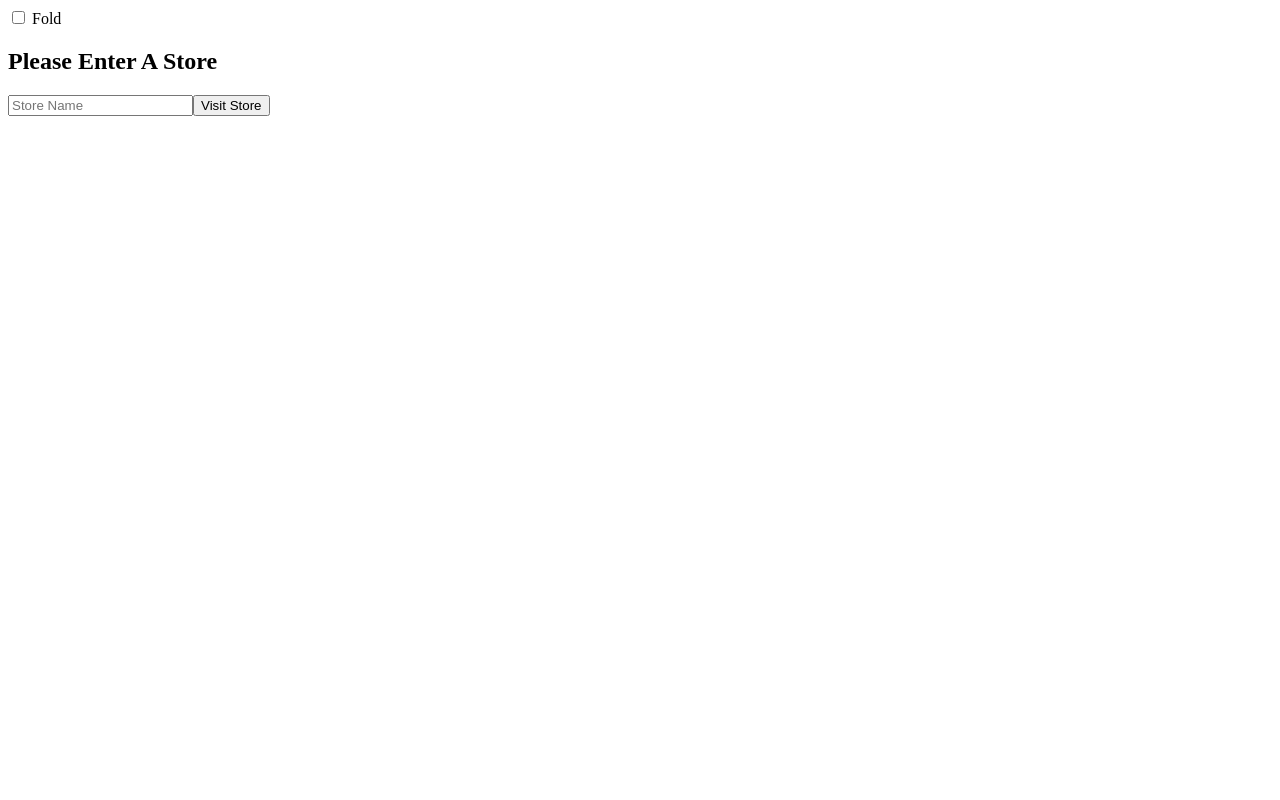
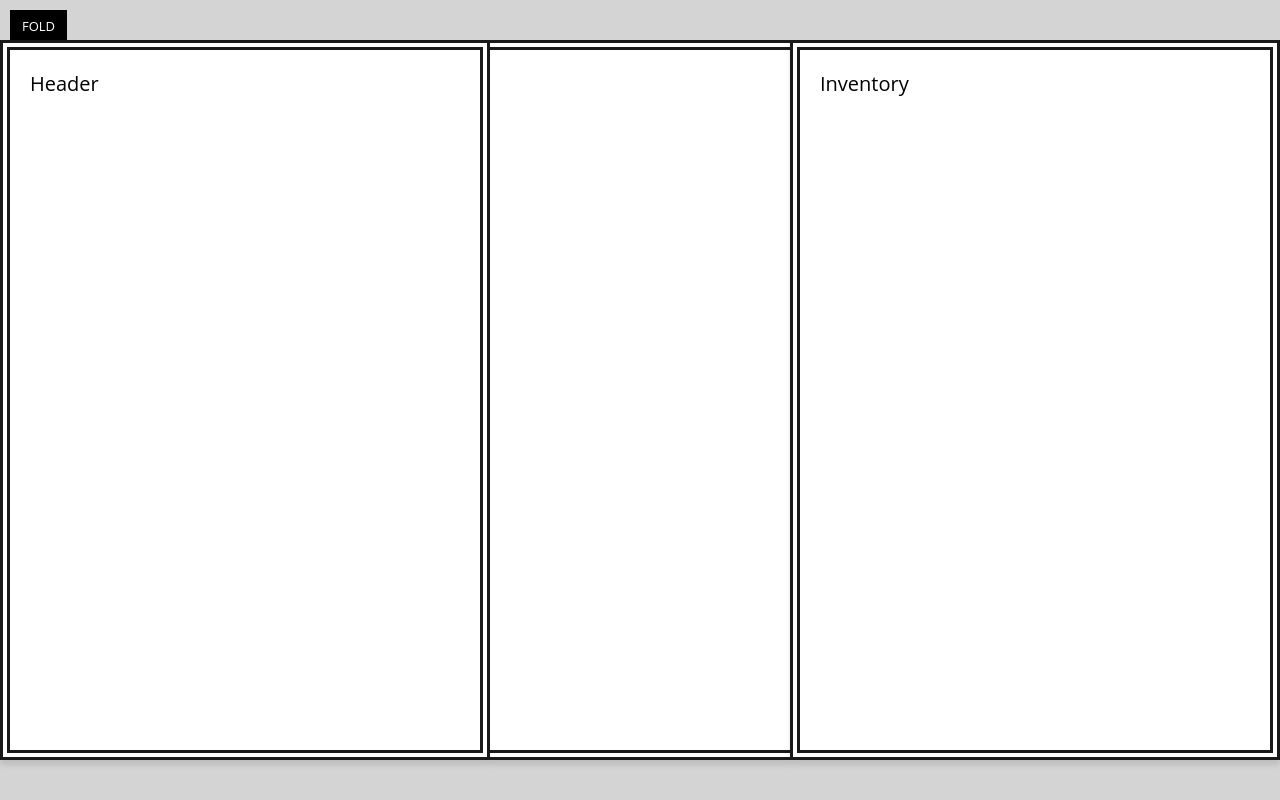
Before and after one commit to DWMiller/learn_react_course, a React (Create React App) app: page / in a window 1280 px wide. Built offline with nearby package versions, Linux system fonts and the light colour scheme.

Commit message:
6, layout, placeholder components

```diff
--- /dev/null
+++ b/src/components/App.js
@@ -0,0 +1,20 @@
+import React, { Component } from 'react';
+
+import Header from './Header';
+import Menu from './Menu';
+import Inventory from './Inventory';
+import Order from './Order';
+
+export default class App extends Component {
+  render() {
+    return (
+      <div className="catch-of-the-day">
+        <div className="menu">
+          <Header />
+        </div>
+        <Order />
+        <Inventory />
+      </div>
+    );
+  }
+}
--- /dev/null
+++ b/src/components/Header.js
@@ -0,0 +1,7 @@
+import React, { Component } from 'react';
+
+export default class Header extends Component {
+  render() {
+    return <div>Header</div>;
+  }
+}
--- /dev/null
+++ b/src/components/Inventory.js
@@ -0,0 +1,7 @@
+import React, { Component } from 'react';
+
+export default class Inventory extends Component {
+  render() {
+    return <div>Inventory</div>;
+  }
+}
--- /dev/null
+++ b/src/components/Menu.js
@@ -0,0 +1,7 @@
+import React, { Component } from 'react';
+
+export default class Menu extends Component {
+  render() {
+    return <div>Menu</div>;
+  }
+}
--- /dev/null
+++ b/src/components/Order.js
@@ -0,0 +1,7 @@
+import React, { Component } from 'react';
+
+export default class Order extends Component {
+  render() {
+    return <div />;
+  }
+}
--- a/src/index.js
+++ b/src/index.js
@@ -1,6 +1,11 @@
 import React from 'react';
 import { render } from 'react-dom';
 
+import './css/style.css';
+
 import StorePicker from './components/StorePicker';
+import App from './components/App';
 
-render(<StorePicker />, document.getElementById('main'));
+// render(<StorePicker />, document.getElementById('main'));
+
+render(<App />, document.getElementById('main'));
```
